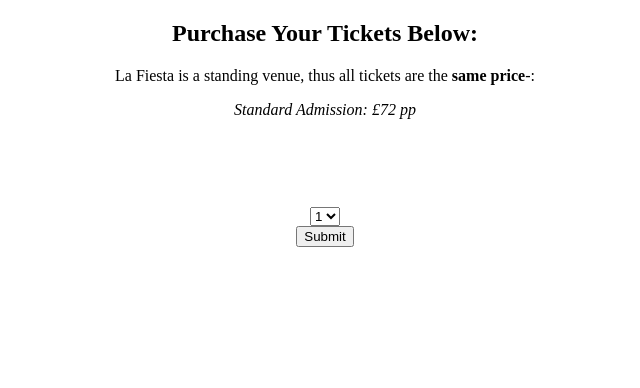
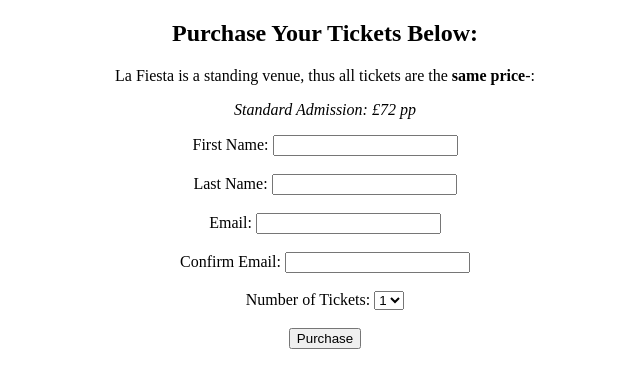
Before and after one commit to JavasMiddi/SFIA-Project1, a Flask app: template application/templates/buy.html in a window 1280 px wide. Shown: the part 26-414 px from the top of the page, without its empty margins (315-955 px from the left). Run offline with Flask 2, Linux system fonts and the light colour scheme; the template is opened without the code that fills it: values that come from a table or form of the project are taken from there, others are empty; parts of the project's set-up code (start-up, migrations or seed data) failed here and were passed over.

Commit message:
Update Repo

```diff
--- a/application/forms.py
+++ b/application/forms.py
@@ -88,9 +88,17 @@
             DataRequired(),
             EqualTo('email') ])
 
+    number = [
+	('1'), ('2'), ('3'), ('4'), ('5') ]
+
     tickets = SelectField('Number of Tickets: ',
 	choices=number,
 	validators = [
 	    DataRequired()
 		])
+
     submit = SubmitField('Purchase')
+
+    def validate_email(self, email):
+        if email.data != current_user.email:
+            raise ValidationError("Email didn't match!")
--- a/application/templates/buy.html
+++ b/application/templates/buy.html
@@ -55,18 +55,10 @@
             </div>
 	    <br>
 		<div>
- 	    	<select name="number" id="tickets">
-    	    	<option value="1">1</option>
-    		<option value="2">2</option>
-    		<option value="3">3</option>
-    		<option value="4">4</option>
-		<option value="5">5</option>
-  		</select>
- 	    </div>
-  		<input type="submit" value="Submit">
-		{{ form.tickets.label }}
+ 	    	{{ form.tickets.label }}
 		{{ form.tickets }}
 	    </div>
+	    <br>
 	    <div class='form_group'>
                 {{ form.submit }}
             </div>
```
Also changed, not shown: 1 other file.
